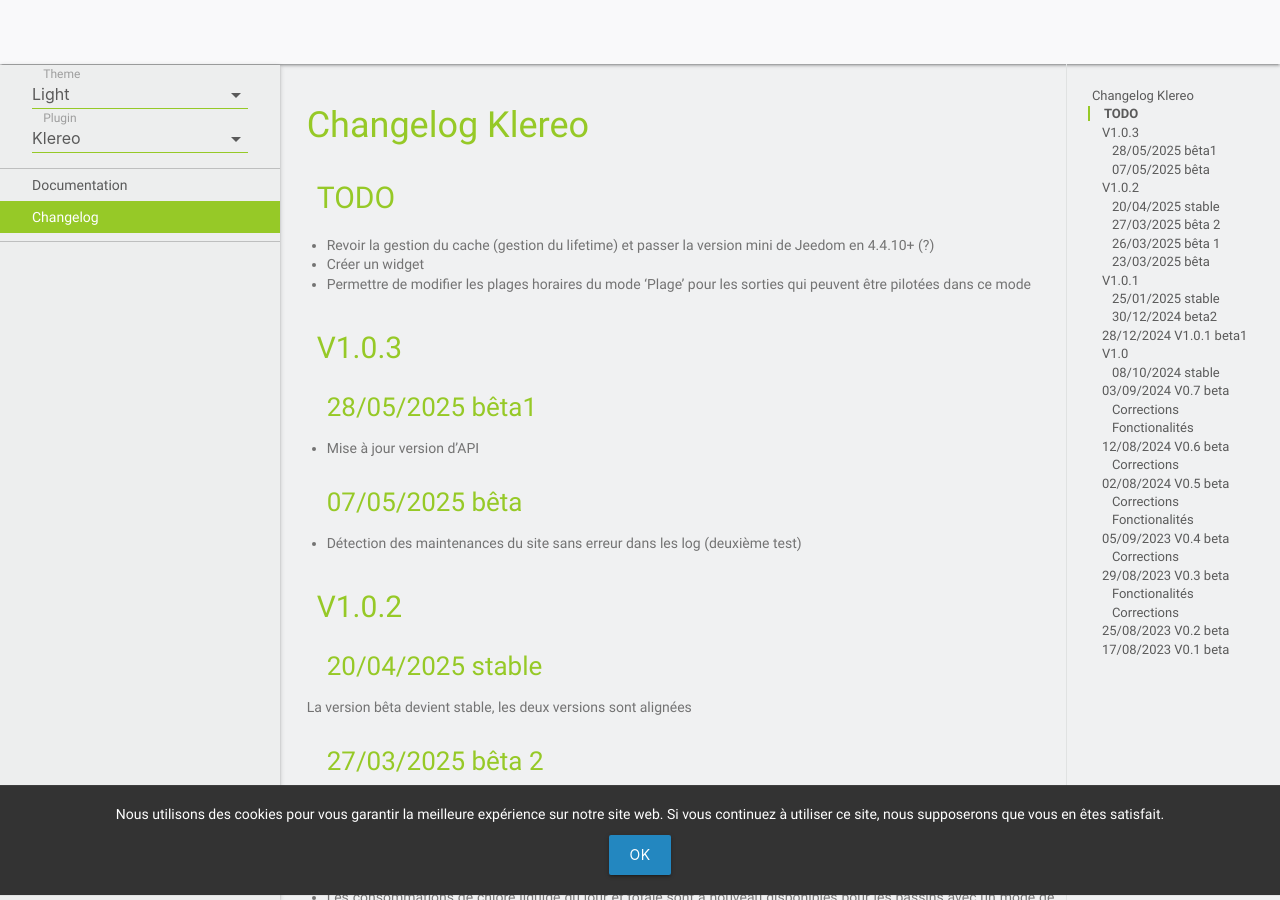
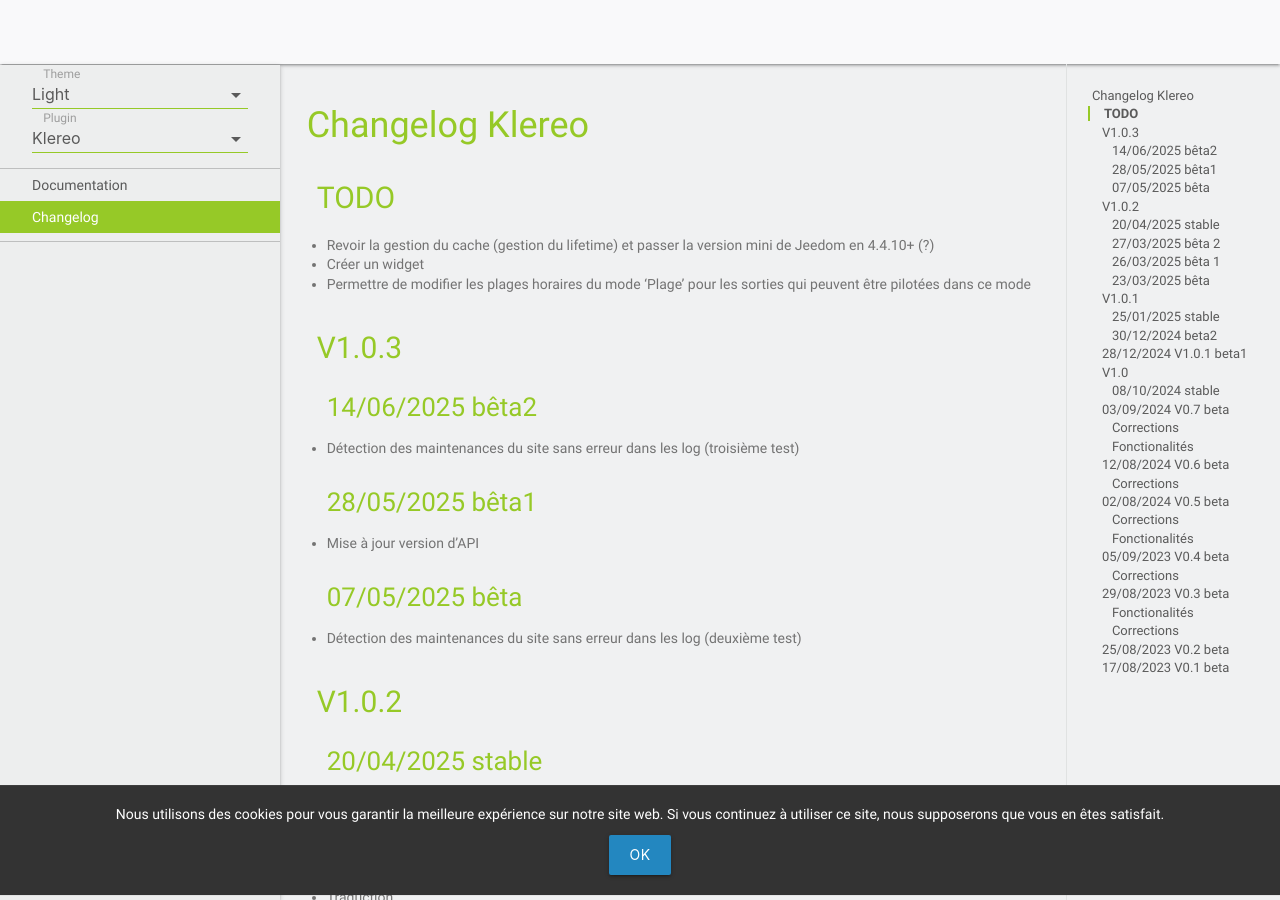
Before and after one commit to MrWaloo/jeedom-plugins-doc, a Jekyll site: the page built from docs/fr_FR/klereo_changelog.md, in a window 1280 px wide and 900 px high. Built offline with Jekyll 4.4.1, drawn with Linux system fonts in a browser that asks for light colours; emoji names are drawn with the system emoji font; our own code applies the rules of GitHub Pages for plain Markdown files.

Commit message:
Update klereo_changelog.md

```diff
--- a/docs/fr_FR/klereo_changelog.md
+++ b/docs/fr_FR/klereo_changelog.md
@@ -6,6 +6,10 @@
 - Permettre de modifier les plages horaires du mode 'Plage' pour les sorties qui peuvent être pilotées dans ce mode
 
 ## V1.0.3
+
+### 14/06/2025 bêta2
+
+- Détection des maintenances du site sans erreur dans les log (troisième test)
 
 ### 28/05/2025 bêta1
 
```
